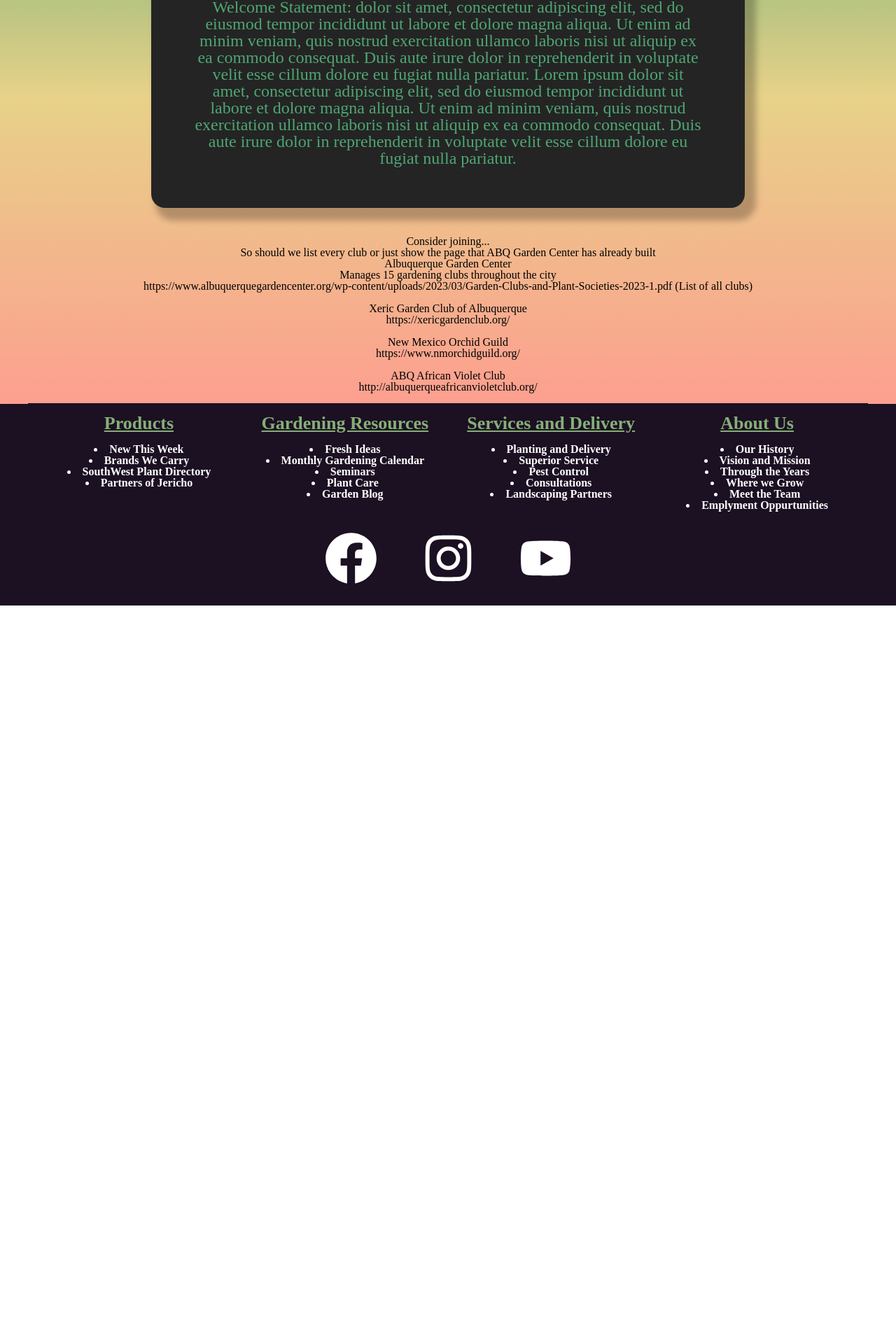
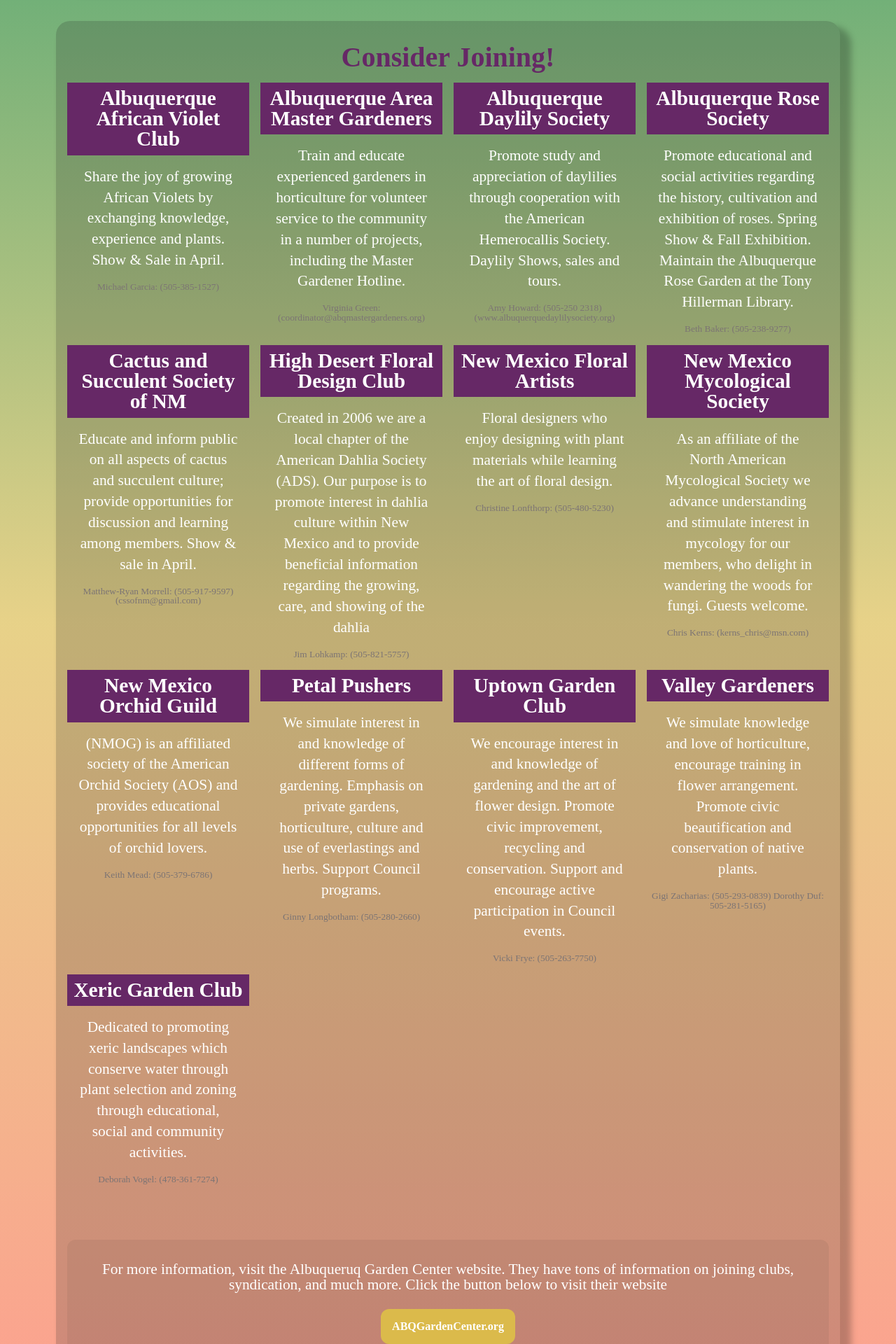
Before and after one commit to joshhobson95/Jericho_Draft, a React (Create React App) app: page /clubs in a window 1280 px wide. Shown: the part 581-2501 px from the top of the page at 70% size. Before the commit the page ends 1446 px from the top, so only its background shows below. Built offline with nearby package versions, Linux system fonts and the light colour scheme; the HTML template or start-up script is replaced by a standard one.

Commit message:
tons of stuff

```diff
--- a/src/Components/Clubs/Clubs.css
+++ b/src/Components/Clubs/Clubs.css
@@ -1,5 +1,5 @@
 .Clubs{
-    margin-top: 11vh;
+    margin-top: 15vh;
     padding-top: 5vh;
     width: 100vw;
     background-image: linear-gradient(#4FA673, #DBBA4BA8 , #FB492C87 ) ;
@@ -9,27 +9,119 @@
     flex-direction: column;
 }
 .clubs_welcome{
-    margin: 5vh;
+    margin: 7vh 0;
     background-color: #242424;
     height: auto;
-    width: 60vw;
-    border-radius: 20px;
+    width: 70vw;
+    border-radius: 12px;
     box-shadow: 11px 13px 10px 5px rgba(0, 0, 0, 0.25);
     border-radius: 20px;
     display: flex;
     flex-direction: column;
     padding-bottom: 2rem;
     align-self: center;
-    color: #4FA673;
+    color: white;
     font-weight: 500;
-    font-size: 18pt;
+    font-size: 12pt;
     padding: 5vh;
 }
 .clubs_welcome h1{
     color: #DBBA4B;
-    font-size: 60pt;
+    font-size: 30pt;
     font-weight: 700;
 }
 .clubs_welcome p{
     padding: 1.5vw;
 }
+.clubs_body_main{
+    background-color: #24242433;
+    border-radius: 12px;
+    height: auto;
+    width: 85vw;
+    border-radius: 20px;
+    box-shadow: 11px 13px 10px 5px rgba(0, 0, 0, 0.25);
+   align-self: center;
+   color: white;
+   margin-bottom: 5rem;
+   padding: 1rem;
+    display: flex;
+    flex-wrap: wrap;
+}
+.clubs_body_main h1{
+    font-size: 30pt;
+    font-weight: 700;
+    padding: 1rem;
+    color: rgb(102, 40, 102);
+}
+.clubs_body_top{
+    display: flex;
+    flex-wrap: wrap;
+}
+
+.garden_club_list{
+    display: grid;
+    grid-template-columns: repeat(auto-fit, minmax(250px, 1fr));
+    gap: 16px;
+  }
+  .club_item_title{
+    background-color: rgb(102, 40, 102);
+    font-weight: 600;
+    font-size: 15pt;
+    padding: .5rem;
+  }
+  .club_item_paragraph{
+    padding: 1rem;
+    line-height: 1.4;
+  }
+  .club_item_contact{
+    font-size: 10pt;
+    color: #7c7474;
+  }
+  .club_statement{
+    background-color: #24242411;
+    border-radius: 12px;
+    margin-top: 5rem;
+    padding: 2rem;
+  }
+  .club_statement button{
+    height: auto;
+    width: auto;
+    background-color: #DBBA4B ;
+    border: none;
+    border-radius: 12px;
+    font-family: 'Raleway';
+    font-size: 12pt;
+    font-weight: 600;
+    color: white;
+    align-self: center;
+    margin-top: 3vh;
+    cursor: pointer;
+    padding: 1rem;
+
+  }
+
+.club_statement button:hover{
+    background-color: #ffffff;
+    color: #DBBA4B;
+    transition: 1s;
+}
+
+
+@media (min-width:1025px) {
+
+    .clubs_welcome{
+        width: auto;
+    }
+    .clubs_welcome h1{
+        font-size: 50pt;
+    }
+    .clubs_body_main{
+        display: flex;
+        flex-direction: column;
+
+        font-size: 16pt;
+    }
+    .clubs_body_main h3{
+        font-size: 22pt;
+    }
+}
--- a/src/Components/Clubs/Clubs.js
+++ b/src/Components/Clubs/Clubs.js
@@ -1,63 +1,44 @@
 import React from 'react'
 import './Clubs.css'
+import { listData } from './listData'
 
 function Clubs() {
   return (
     <div className='Clubs'>
 
 <div className='clubs_welcome'>
-    <h1>Clubs Around Albuquerque</h1>
-    <p>
-    Welcome Statement:  dolor sit amet, consectetur adipiscing elit, sed do eiusmod tempor incididunt ut labore et dolore magna aliqua. Ut enim ad minim veniam, quis nostrud exercitation ullamco laboris nisi ut aliquip ex ea commodo consequat. Duis aute irure dolor in reprehenderit in voluptate velit esse cillum dolore eu fugiat nulla pariatur.  Lorem ipsum dolor sit amet, consectetur adipiscing elit, sed do eiusmod tempor incididunt ut labore et dolore magna aliqua. Ut enim ad minim veniam, quis nostrud exercitation ullamco laboris nisi ut aliquip ex ea commodo consequat. Duis aute irure dolor in reprehenderit in voluptate velit esse cillum dolore eu fugiat nulla pariatur.
-    </p>
-
+    <h1>Garden Clubs Around Albuquerque</h1>
 </div>
 
 
 
         <div className='clubs_body_main'>
 
-            <h1>Consider joining...</h1>
-
-            <div className='clubs_body_top'>
-
-
-                <p>So should we list every club or just show the page that ABQ Garden Center has already built
-                </p>
-
-                <h2>Albuquerque Garden Center</h2>
-                <p> Manages 15 gardening clubs throughout the city</p>
-                <p>https://www.albuquerquegardencenter.org/wp-content/uploads/2023/03/Garden-Clubs-and-Plant-Societies-2023-1.pdf (List of all clubs)</p>
-                <img />
-
-                <h2>Xeric Garden Club of Albuquerque</h2>
-                <p>https://xericgardenclub.org/</p>
-                <img />
-
-
-                <h2>New Mexico Orchid Guild</h2>
-                <p>https://www.nmorchidguild.org/</p>
-                <img />
-
-                <h2>ABQ African Violet Club</h2>
-                <p>http://albuquerqueafricanvioletclub.org/</p>
-                <img />
+            <h1>Consider Joining!</h1>
 
 
 
 
 
-            </div>
+            <div className="garden_club_list">
+      {listData.map((item, index) => (
+        <div key={index} className="list-item">
+          <h3 className="club_item_title">{item.title}</h3>
+          <p className="club_item_paragraph">{item.paragraph}</p>
+          <div className="club_item_contact">{item.contactInfo}</div>
+        </div>
+      ))}
+    </div>
 
 
-
-            <div className='clubs_body_bottom'>
-
+    <div className='club_statement'>
+      <p>For more information, visit the Albuqueruq Garden Center website. They have tons of information on joining clubs, syndication, and much more. Click the button below to visit their website</p>
+      <a href='https://www.albuquerquegardencenter.org/' target="_blank" rel="noreferrer">
+      <button>ABQGardenCenter.org</button>
+      </a>
             </div>
 
         </div>
-
-
     </div>
   )
 }
--- /dev/null
+++ b/src/Components/Clubs/listData.js
@@ -0,0 +1,143 @@
+export const listData= [
+{
+id:1,
+title: 'Albuquerque African Violet Club',
+paragraph: `Share the joy
+of growing African Violets by exchanging
+knowledge, experience and plants. Show & Sale in
+April.`,
+contactInfo: `Michael Garcia: (505-385-1527)`
+},
+{
+id:2,
+title: 'Albuquerque Area Master Gardeners',
+paragraph: `Train
+and educate experienced gardeners in horticulture
+for volunteer service to the community in a number
+of projects, including the Master Gardener Hotline.`,
+contactInfo: `Virginia Green:
+(coordinator@abqmastergardeners.org)
+`
+},
+{
+id:3,
+title: 'Albuquerque Daylily Society',
+paragraph: `Promote study
+and appreciation of daylilies through cooperation
+with the American Hemerocallis Society. Daylily
+Shows, sales and tours.`,
+contactInfo: `Amy Howard:
+(505-250 2318)
+(www.albuquerquedaylilysociety.org)`
+},
+{
+id:4,
+title: 'Albuquerque Rose Society',
+paragraph: `Promote educational
+and social activities regarding the history,
+cultivation and exhibition of roses. Spring Show &
+Fall Exhibition. Maintain the Albuquerque Rose
+Garden at the Tony Hillerman Library.`,
+contactInfo: `Beth Baker: (505-238-9277)`
+},
+{
+id:5,
+title: 'Cactus and Succulent Society of NM',
+paragraph: `Educate
+and inform public on all aspects of cactus and
+succulent culture; provide opportunities for
+discussion and learning among members. Show &
+sale in April.`,
+contactInfo: `Matthew-Ryan Morrell:
+(505-917-9597)
+(cssofnm@gmail.com)`
+},
+{
+id:6,
+title: 'High Desert Floral Design Club',
+paragraph: `Created in
+2006 we are a local chapter of the American Dahlia
+Society (ADS). Our purpose is to promote interest
+in dahlia culture within New Mexico and to provide
+beneficial information regarding the growing, care,
+and showing of the dahlia`,
+contactInfo: `Jim Lohkamp:
+(505-821-5757)`
+},
+{
+id:7,
+title: 'New Mexico Floral Artists',
+paragraph: ` Floral designers who
+enjoy designing with plant materials while learning
+the art of floral design.`,
+contactInfo: `Christine Lonfthorp:
+(505-480-5230)`
+},
+{
+id:8,
+title: 'New Mexico Mycological Society',
+paragraph: `As an affiliate
+of the North American Mycological Society we
+advance understanding and stimulate interest in
+mycology for our members, who delight in
+wandering the woods for fungi. Guests welcome.`,
+contactInfo: `Chris Kerns:
+(kerns_chris@msn.com)`
+},
+{
+id:9,
+title: 'New Mexico Orchid Guild',
+paragraph: `(NMOG) is an
+affiliated society of the American Orchid Society
+(AOS) and provides educational opportunities for all
+levels of orchid lovers.`,
+contactInfo: `Keith Mead:
+(505-379-6786)`
+},
+{
+id:10,
+title: 'Petal Pushers',
+paragraph: `We simulate interest in and
+knowledge of different forms of gardening.
+Emphasis on private gardens, horticulture, culture
+and use of everlastings and herbs. Support Council
+programs.`,
+contactInfo: `Ginny Longbotham:
+(505-280-2660)`
+},
+{
+id:11,
+title: 'Uptown Garden Club',
+paragraph: `We encourage interest in
+and knowledge of gardening and the art of flower
+design. Promote civic improvement, recycling and
+conservation. Support and encourage active
+participation in Council events.`,
+contactInfo: `Vicki Frye:
+(505-263-7750)`
+},
+{
+id:12,
+title: 'Valley Gardeners',
+paragraph: `We simulate knowledge and
+love of horticulture, encourage training in flower
+arrangement. Promote civic beautification and
+conservation of native plants.`,
+contactInfo: `Gigi Zacharias: (505-293-0839) Dorothy Duf:
+ 505-281-5165)`
+},
+{
+id:13,
+title: 'Xeric Garden Club',
+paragraph: `Dedicated to promoting xeric
+landscapes which conserve water through plant
+selection and zoning through educational, social and
+community activities.`,
+contactInfo: `Deborah Vogel:
+(478-361-7274)`
+},
+
+
+
+
+]
--- a/src/Components/Home/Home.js
+++ b/src/Components/Home/Home.js
@@ -8,7 +8,7 @@
 import NewintheBlog from './Containers/NewintheBlog'
 import Gallery from './Gallery/Gallery'
 import MoreAboutJericho from './MoreAboutJericho/MoreAboutJericho'
-import Footer from '../Footer/Footer'
+
 
 
 
@@ -38,6 +38,7 @@
     <NewintheBlog />
     <Banner2 />
     <Gallery />
+    <Gallery />
     <MoreAboutJericho />
 
 
--- a/src/Components/Home/MoreAboutJericho/MoreAboutJericho.js
+++ b/src/Components/Home/MoreAboutJericho/MoreAboutJericho.js
@@ -1,9 +1,10 @@
-import React from 'react'
+import React from 'react';
 import './MoreAboutJericho.css'
 import dirt from '../../../Assets/dirt_hands.jpg'
 
 
 function MoreAboutJericho() {
+
   return (
     <div className='more_about_jericho'>
 
--- a/src/Components/Seminar/Seminars.js
+++ b/src/Components/Seminar/Seminars.js
@@ -17,16 +17,10 @@
         <div className='seminars_welcome'>
             <h1>Seminars</h1>
         <p>
-        Welcome Statement:  dolor sit amet, consectetur adipiscing elit, sed do eiusmod tempor incididunt ut labore et dolore magna aliqua. Ut enim ad minim veniam, quis nostrud exercitation ullamco laboris nisi ut aliquip ex ea commodo consequat. Duis aute irure dolor in reprehenderit in voluptate velit esse cillum dolore eu fugiat nulla pariatur.  Lorem ipsum dolor sit amet, consectetur adipiscing elit, sed do eiusmod tempor incididunt ut labore et dolore magna aliqua. Ut enim ad minim veniam, quis nostrud exercitation ullamco laboris nisi ut aliquip ex ea commodo consequat. Duis aute irure dolor in reprehenderit in voluptate velit esse cillum dolore eu fugiat nulla pariatur.
+        Welcome Statement:  dolor sit amet, consectetur adipiscing elit, sed do eiusmod tempor incididunt ut labore et dolore magna aliqua. Ut enim ad minim veniam, quis nostrud exercitation ullamco laboris nisi ut aliquip ex ea commodo consequat.
         </p>
         </div>
-
-
-
         <div className='seminars_body_main'>
-
-
-
             <div className='seminars_body_top'>
                 <h1>This Year's Seminars</h1>
                 <p>
@@ -34,7 +28,9 @@
                 </p>
 
 <div className='seminars_body_mid'>
-
+            <div className='seminars_icon'>
+                            <SeminarIcon />
+            </div>
             <div className='seminars_list'>
                 <ul>
                 <h3>Upcoming Seminars for 2023</h3>
@@ -53,16 +49,12 @@
                 </ul>
             </div>
 
-            <div className='seminars_icon'>
-                            <SeminarIcon />
-            </div>
 
 
             </div>
 
   <div className='seminar_pic_section'>
             <img alt='' src={seminar_pic} className='seminar_pic'/>
-            <span>possible carousell?</span>
   </div>
 
 
```
Also changed, not shown: src/Components/Home/Gallery/Gallery.css (+26 -45 lines), src/Components/Home/Gallery/Gallery.js (+15 -56 lines), src/Components/Home/Gallery/GalleryData.js (+18 -34 lines), src/Components/Seminar/SeminarForm.css (+14 -28 lines), src/Components/Seminar/Seminars.css (+33 -46 lines).
